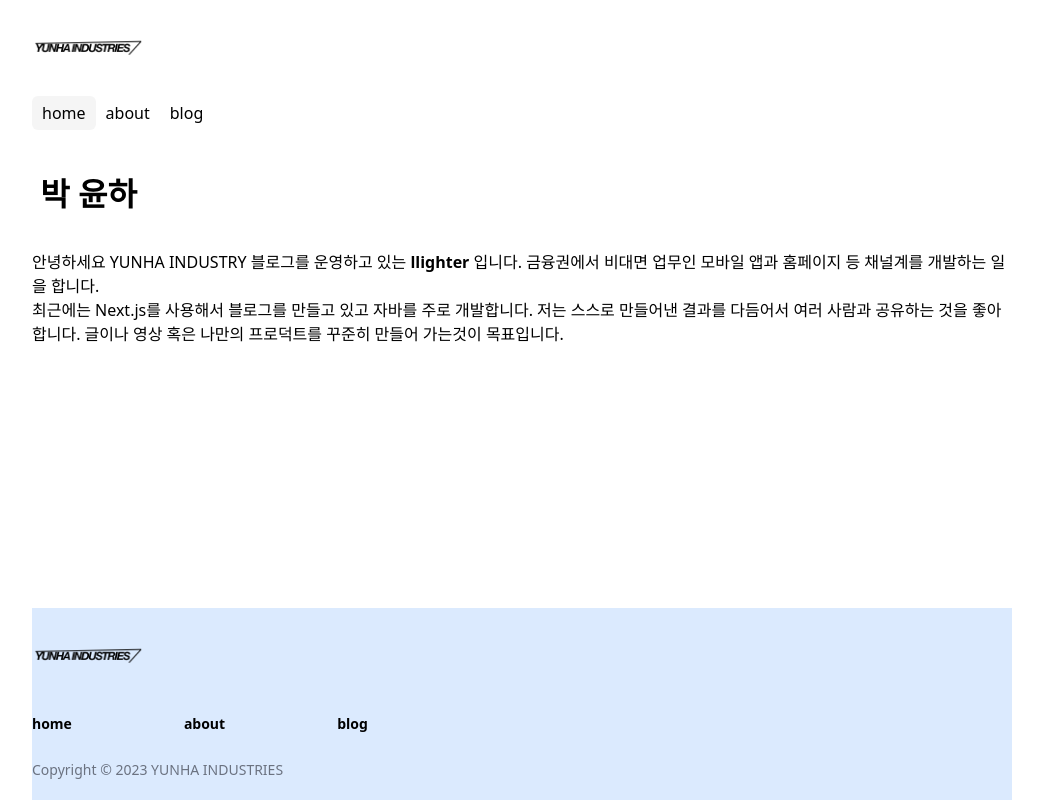
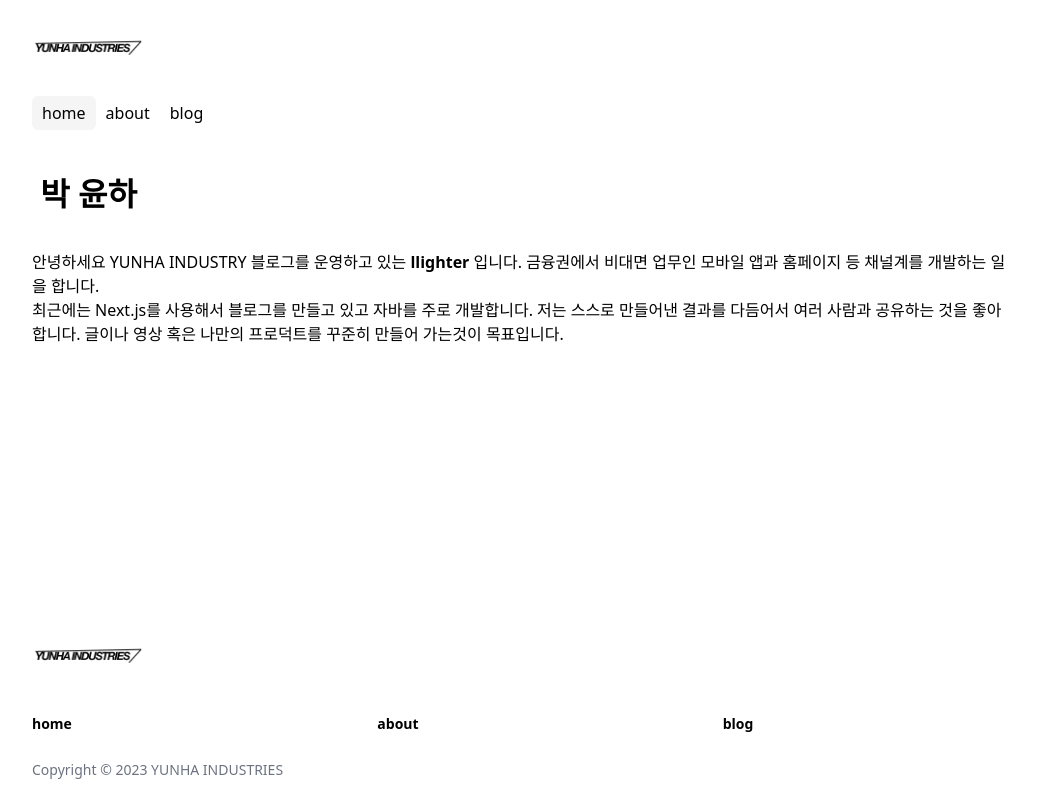
Before and after one commit to llighter/parkyunha.com, a Next.js app: page / in a window 1280 px wide. Shown: the whole page, without its empty margins (118-1161 px from the left). Built offline with nearby package versions, Linux system fonts and the light colour scheme.

Commit message:
footer 수정하기(#33)

```diff
--- a/app/globals.css
+++ b/app/globals.css
@@ -131,23 +131,10 @@ html, body {
   padding: 0;
   margin: 0;
 }
-
-aside, .my-f {
+aside, .myfoot {
   @apply grow-0 shrink-0;
 }
 
-/* footer style start */
-.my-f li {
-  @apply border-b border-solid border-gray-300 leading-10 tablet:mx-14 tablet:border-none;
-}
-
-.my-f li:first-child {
-  @apply border-t leading-10 tablet:ml-0;
-}
-
-.my-f li:hover {
-  @apply underline;
-}
 
 /* prose width 설정 변경하기 */
 /* TODO: 이미지는 제외하도록 설정 ex) .prose :where(p):not(:where([class~="not-prose"] *)) <- 왠지 모르지만 class로 하면 적용이 잘 안됨 */
--- a/components/footer.tsx
+++ b/components/footer.tsx
@@ -1,6 +1,9 @@
 import Link from "next/link";
+import styles from "@/components/styles.module.css";
 
 function Logo() {
+  console.log(styles);
+
   return (
     <Link href={`/`} aria-label={`Park Yunha`}>
       <img className={`h-24 w-28`} src={`/images/logo.svg`} />
@@ -10,16 +13,20 @@ function Logo() {
 
 export default function Footer() {
   return (
-    <footer className="my-f mx-auto w-87.5 max-w-[366px] tablet:w-full tablet:max-w-screen-tablet_inner laptop:max-w-screen-laptop_inner bg-blue-100">
+    // <div className={styles.myfoot}>
+    <footer className="mx-auto w-full tablet:w-full">
+      <div className="px-5 mx-auto laptop:max-w-screen-laptop_inner laptop:p-0">
         <div>
           <Logo />
-        <ul className="text-sm font-semibold tablet:flex laptop:flex">
+          <ul className={`${styles.myfoot} text-sm font-semibold tablet:flex laptop:flex`}>
             <li><a href="/">home</a></li>
             <li><a href="/about">about</a></li>
             <li><a href="/blog">blog</a></li>
           </ul>
         </div>
         <div className="text-sm text-gray-500 py-4 pb-5">Copyright &copy; 2023 YUNHA INDUSTRIES</div>
+      </div>
     </footer>
-  )
+    // </div>
+  );
 }
--- /dev/null
+++ b/components/styles.module.css
@@ -0,0 +1,13 @@
+/* @tailwind base;
+@tailwind components;
+@tailwind utilities; */
+
+.myfoot li {
+  @apply border-b border-solid border-gray-300 leading-10 tablet:mx-14 tablet:border-none tablet:basis-1/3;
+}
+.myfoot li:first-child {
+  @apply border-t leading-10 tablet:ml-0;
+}
+.myfoot li:hover {
+  @apply underline;
+}
```
Also changed, not shown: app/layout.tsx (line endings or trailing spaces). Lines whose indentation alone changed are shown as unchanged.
